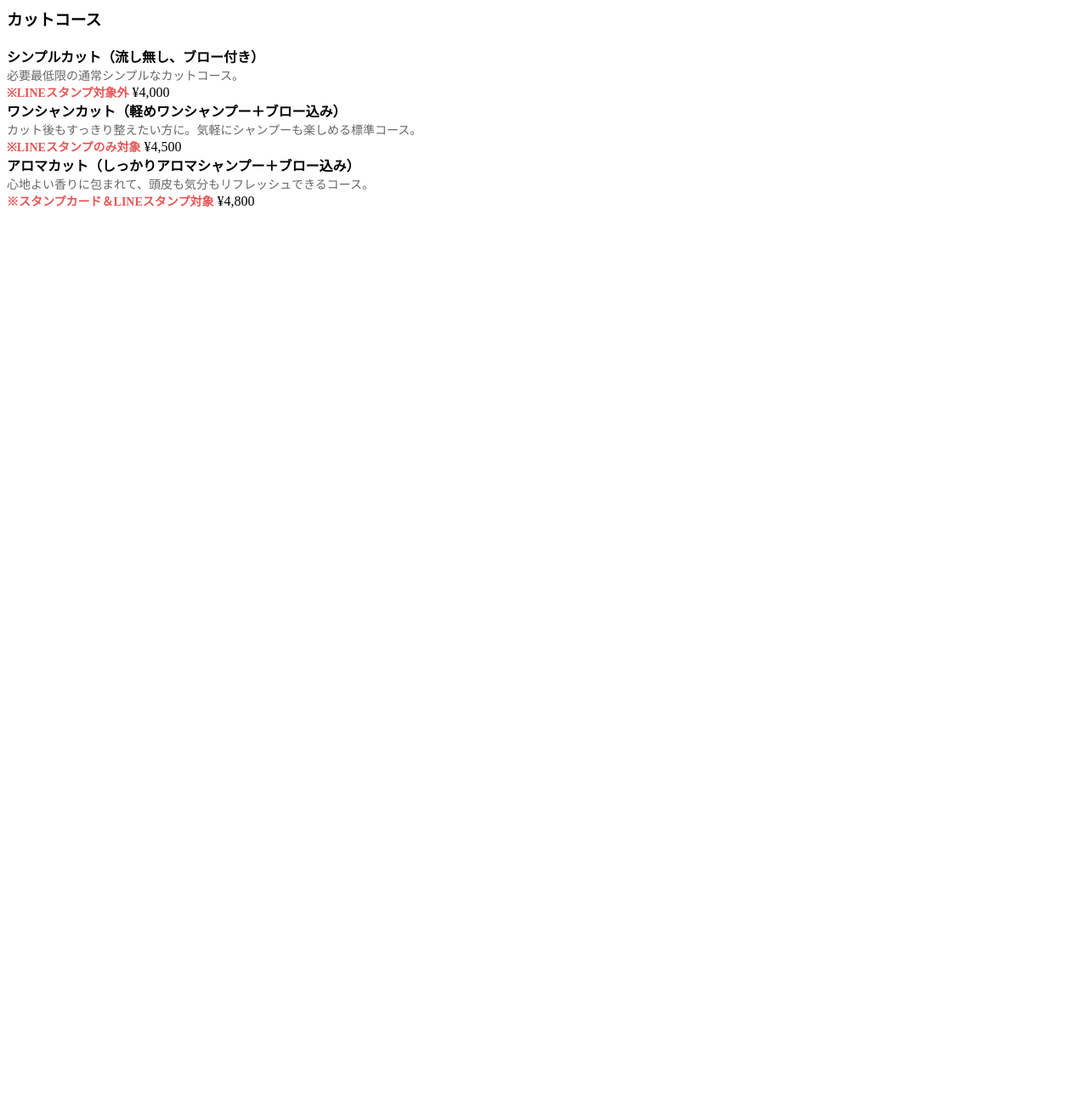
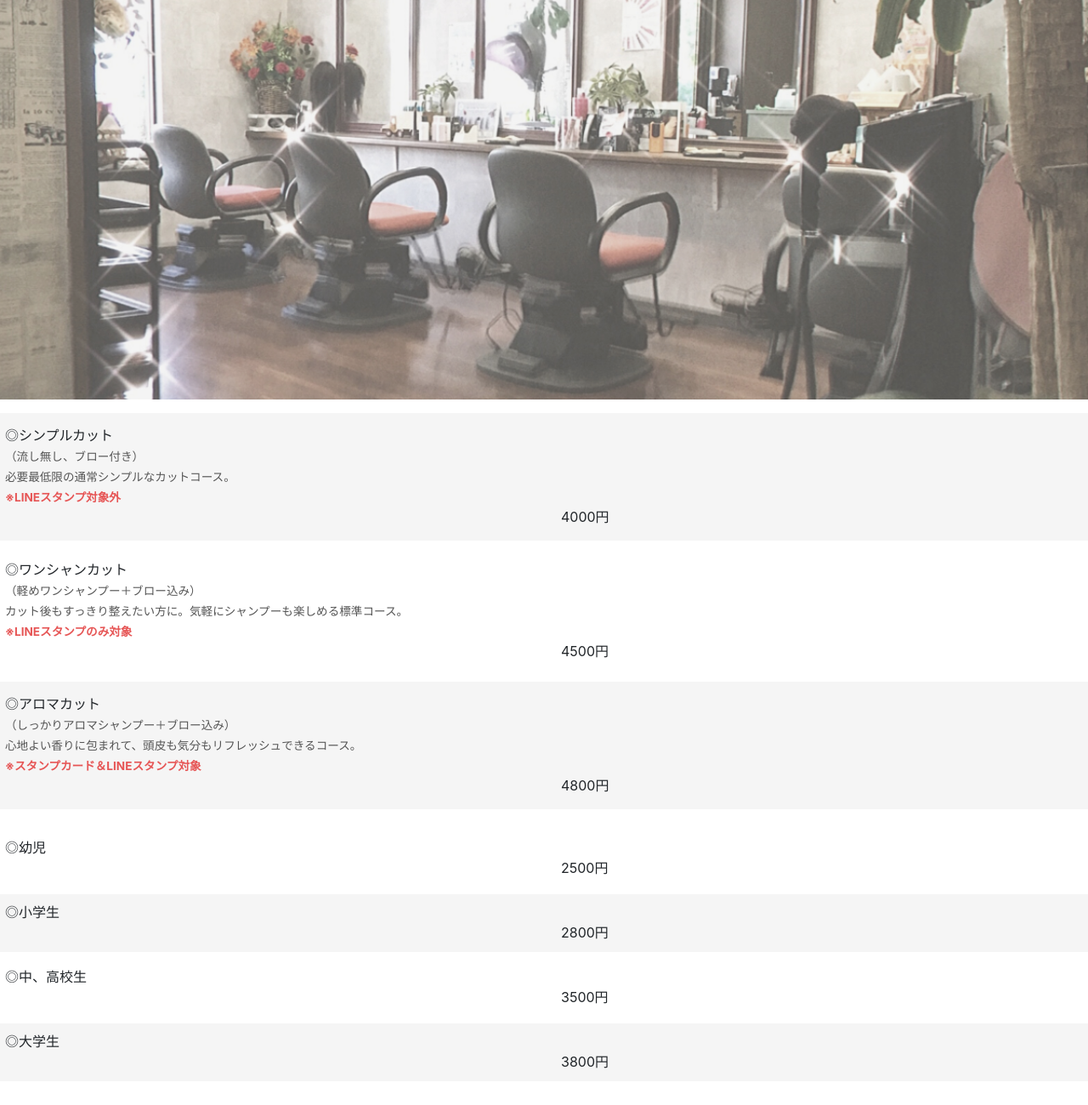
Before and after one commit to beautyoda/cut, a plain HTML site: page index.html in a window 1280 px wide. Shown: the top 1300 px of the page at 85% size. Before the commit the page ends 800 px from the top, so only its background shows below. Drawn offline with nearby package versions, Linux system fonts and the light colour scheme; a script that the page names is missing.

Commit message:
Update index.html

```diff
--- a/index.html
+++ b/index.html
@@ -1,32 +1,141 @@
-<!-- 一般カットコース -->
-        <div class="price-list">
+<!DOCTYPE html>
+<html lang="ja">
+<head>
+  <meta name="viewport" content="width=device-width, initial-scale=1.0">
+  <meta charset="utf-8">
+  <title>CUT ＝カット＝</title>
 
-            <div class="price-item-header">
-                <h3>カットコース</h3>
-            </div>
+  <link href="https://stackpath.bootstrapcdn.com/bootstrap/4.2.1/css/bootstrap.min.css" rel="stylesheet" integrity="sha384-GJzZqFGwb1QTTN6wy59ffF1BuGJpLSa9DkKMp0DgiMDm4iYMj70gZWKYbI706tWS" crossorigin="anonymous">
+  <script src="https://stackpath.bootstrapcdn.com/bootstrap/4.2.1/js/bootstrap.min.js" integrity="sha384-B0UglyR+jN6CkvvICOB2joaf5I4l3gm9GU6Hc1og6Ls7i6U/mkkaduKaBhlAXv9k" crossorigin="anonymous"></script>
 
-            <div class="price-item">
-                <span>
-                    <strong>シンプルカット（流し無し、ブロー付き）</strong><br>
-                    <small style="color: #666; font-size: 14px;">必要最低限の通常シンプルなカットコース。<br><span style="color: #e65555; font-weight: bold;">※LINEスタンプ対象外</span></small>
-                </span>
-                <span>¥4,000</span>
-            </div>
+  <link href="./style.css" rel="stylesheet">
+</head>
 
-            <div class="price-item">
-                <span>
-                    <strong>ワンシャンカット（軽めワンシャンプー＋ブロー込み）</strong><br>
-                    <small style="color: #666; font-size: 14px;">カット後もすっきり整えたい方に。気軽にシャンプーも楽しめる標準コース。<br><span style="color: #e65555; font-weight: bold;">※LINEスタンプのみ対象</span></small>
-                </span>
-                <span>¥4,500</span>
-            </div>
+<body>
 
-            <div class="price-item">
-                <span>
-                    <strong>アロマカット（しっかりアロマシャンプー＋ブロー込み）</strong><br>
-                    <small style="color: #666; font-size: 14px;">心地よい香りに包まれて、頭皮も気分もリフレッシュできるコース。<br><span style="color: #e65555; font-weight: bold;">※スタンプカード＆LINEスタンプ対象</span></small>
-                </span>
-                <span>¥4,800</span>
-            </div>
+<p class="resizeimage">
+   <img src="mainimg1.png" alt="お店">
+</p>
 
-        </div>
+<!-- カットコース -->
+<div class="fadein row01" style="background-color: #F5F5F5; padding:8px 0; margin-bottom: 0.5em;">
+	<div class="span-10">
+		◎シンプルカット<br />
+		<small style="font-size: 0.85em; color: #555;">（流し無し、ブロー付き）<br />必要最低限の通常シンプルなカットコース。<br /><span style="color: #e65555; font-weight: bold;">※LINEスタンプ対象外</span></small>
+	</div>
+	<div class="span-5">
+		<div> </div>
+		<div>  4000円</div>
+	</div>
+</div>
+
+<div class="fadein row02" style="padding:8px 0; margin-bottom: 0.5em;">
+	<div class="span-10">
+		◎ワンシャンカット<br />
+		<small style="font-size: 0.85em; color: #555;">（軽めワンシャンプー＋ブロー込み）<br />カット後もすっきり整えたい方に。気軽にシャンプーも楽しめる標準コース。<br /><span style="color: #e65555; font-weight: bold;">※LINEスタンプのみ対象</span></small>
+	</div>
+	<div class="span-5">
+		<div> </div>
+		<div>  4500円</div>
+	</div>
+</div>
+
+<div class="fadein row03" style="background-color: #F5F5F5; padding:8px 0; margin-bottom: 1.5em;">
+	<div class="span-10">
+		◎アロマカット<br />
+		<small style="font-size: 0.85em; color: #555;">（しっかりアロマシャンプー＋ブロー込み）<br />心地よい香りに包まれて、頭皮も気分もリフレッシュできるコース。<br /><span style="color: #e65555; font-weight: bold;">※スタンプカード＆LINEスタンプ対象</span></small>
+	</div>
+	<div class="span-5">
+		<div> </div>
+		<div>  4800円</div>
+	</div>
+</div>
+
+<!-- 幼児～大学生 -->
+<div class="fadein row04" style="padding:3px 0; margin-bottom: 0.5em;">
+	<div class="span-10">◎幼児</div>
+	<div class="span-5">
+		<div> </div>
+		<div>  2500円</div>
+	</div>
+</div>
+
+<div class="fadein row05" style="background-color: #F5F5F5; padding:3px 0; margin-bottom: 0.5em;">
+	<div class="span-10">◎小学生</div>
+	<div class="span-5">
+		<div> </div>
+		<div>  2800円</div>
+	</div>
+</div>
+
+<div class="fadein row06" style="padding:3px 0; margin-bottom: 0.5em;">
+	<div class="span-10">◎中、高校生</div>
+	<div class="span-5">
+		<div> </div>
+		<div>  3500円</div>
+	</div>
+</div>
+
+<div class="fadein row07" style="background-color: #F5F5F5; padding:3px 0; margin-bottom: 1.5em;">
+	<div class="span-10">◎大学生</div>
+	<div class="span-5">
+		<div> </div>
+		<div>  3800円</div>
+	</div>
+</div>
+
+<!-- 前髪 -->
+<div class="fadein row08" style="padding:3px 0; margin-bottom: 1.5em;">
+	<div class="span-10">◎前髪</div>
+	<div class="span-5">
+		<div> </div>
+		<div>  550円</div>
+	</div>
+</div>
+
+<!-- シャンプー・ブロー関連 -->
+<div class="fadein row09" style="background-color: #F5F5F5; padding:3px 0; margin-bottom: 0.5em;">
+	<div class="span-10">◎シャンプー・ブロー</div>
+	<div class="span-5">
+		<div> </div>
+		<div>  2500円</div>
+	</div>
+</div>
+
+<div class="fadein row10" style="padding:3px 0; margin-bottom: 0.5em;">
+	<div class="span-10">◎シャンプー・セット</div>
+	<div class="span-5">
+		<div> </div>
+		<div>  2800円</div>
+	</div>
+</div>
+
+<div class="fadein row11" style="background-color: #F5F5F5; padding:3px 0; margin-bottom: 1.5em;">
+	<div class="span-10">◎ケアシャンプー</div>
+	<div class="span-5">
+		<div> </div>
+		<div>  1300円</div>
+	</div>
+</div>
+
+<!-- 眉毛関連 -->
+<div class="fadein row12" style="padding:3px 0; margin-bottom: 0.5em;">
+	<div class="span-10">◎眉毛剃りカット</div>
+	<div class="span-5">
+		<div> </div>
+		<div>  550円</div>
+	</div>
+</div>
+
+<div class="fadein row13" style="background-color: #F5F5F5; padding:3px 0; margin-bottom: 5em;">
+	<div class="span-10">◎眉毛＋顔そりセット</div>
+	<div class="span-5">
+		<div> </div>
+		<div>  650円</div>
+	</div>
+</div>
+
+  <script src="https://d.line-scdn.net/liff/1.0/sdk.js"></script>
+  <script src="index.js"></script>
+</body>
+</html>
```
